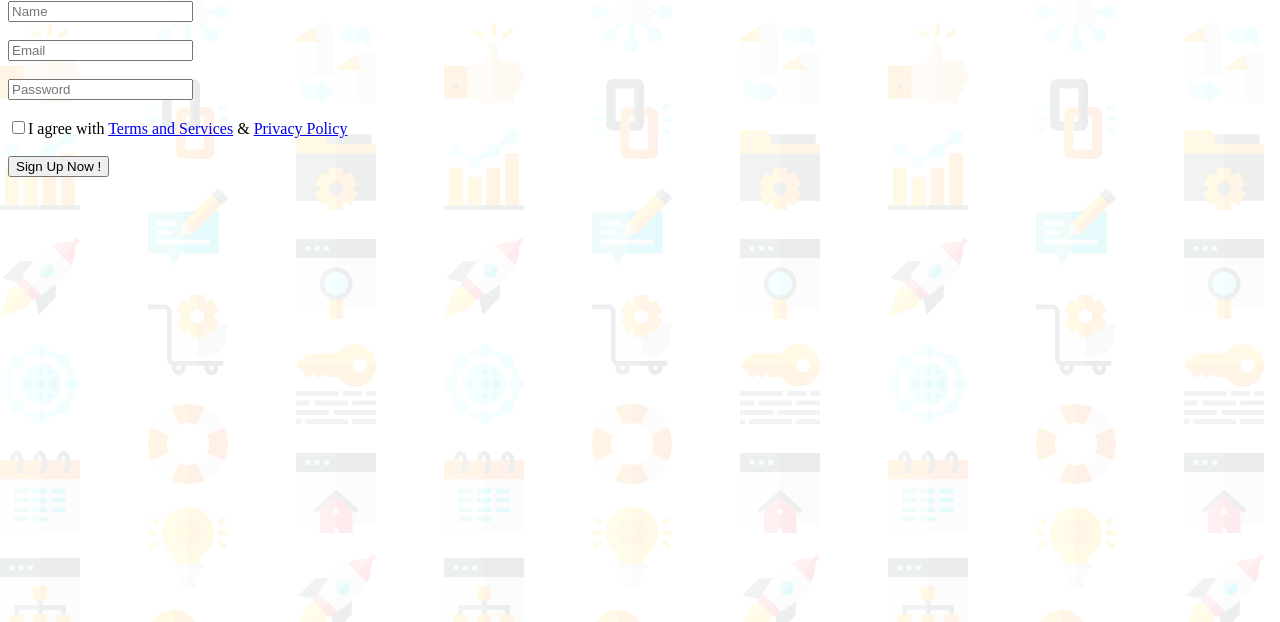
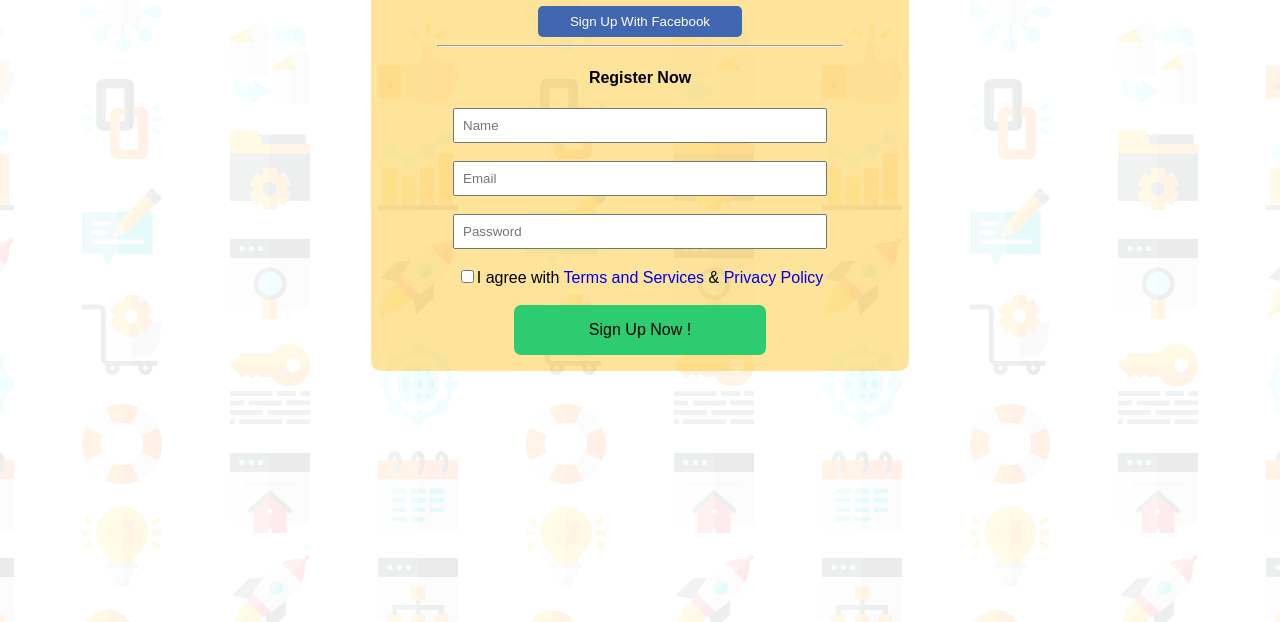
Before and after one commit to Jeremy-Jackson/SignupForm, a plain HTML site: page index.html in a window 1280 px wide. Shown: the part 178-800 px from the top of the page. Drawn offline with Linux system fonts and the light colour scheme.

Commit message:
edit index.html and edit style.css

```diff
--- a/index.html
+++ b/index.html
@@ -9,9 +9,9 @@
     <body>
         <div class="container">
             <h1>Create an Account</h1>
-            <button>Sign Up With Facebook</button>
+            <button class="fb">Sign Up With Facebook</button>
             <br>
-            <br>
+            <hr>
             <h4>Register Now</h4>
 
         <form action="">
@@ -20,7 +20,7 @@
             <input type="password" placeholder="Password"><br><br>
             <input type="checkbox">I agree with <a href="#">Terms and Services</a> & <a href="#">Privacy Policy</a>
             <br><br>
-            <button>Sign Up Now !</button>
+            <button class="btn">Sign Up Now !</button>
         </form>
         </div>
     </body>
--- a/style.css
+++ b/style.css
@@ -1,3 +1,52 @@
 body {
-    background: url(./bg-intro-desktop.png);
+    background: url(./bg-intro-desktop.png)
+    no-repeat center center fixed;
+    background-size: cover;
+    font-family: sans-serif;
 }
+
+.container {
+    width: 40%;
+    margin: auto;
+    overflow: hidden;
+    padding: 1rem;
+    background-color: rgba(252, 186, 3, .4);
+    border-radius: 10px;
+    text-align: center;
+    margin-top: 7%;
+}
+
+hr {
+    width: 80%;
+}
+
+.fb {
+    padding: 0.5rem 2rem;
+    color: #fff;
+    background-color: #4267B2;
+    border: none;
+    border-radius: 5px;
+}
+
+a {
+    text-decoration: none;
+}
+
+.container input {
+    padding: 0.5rem;
+    width: 70%;
+}
+
+/*To set width of checkbox.*/
+.container input[type=checkbox] {
+    width: auto;
+}
+
+.btn {
+    padding: 1rem;
+    background-color: #2ecc71;
+    font-size: 1rem;
+    width: 50%;
+    border-radius: 7px;
+    border: none;
+}
```
